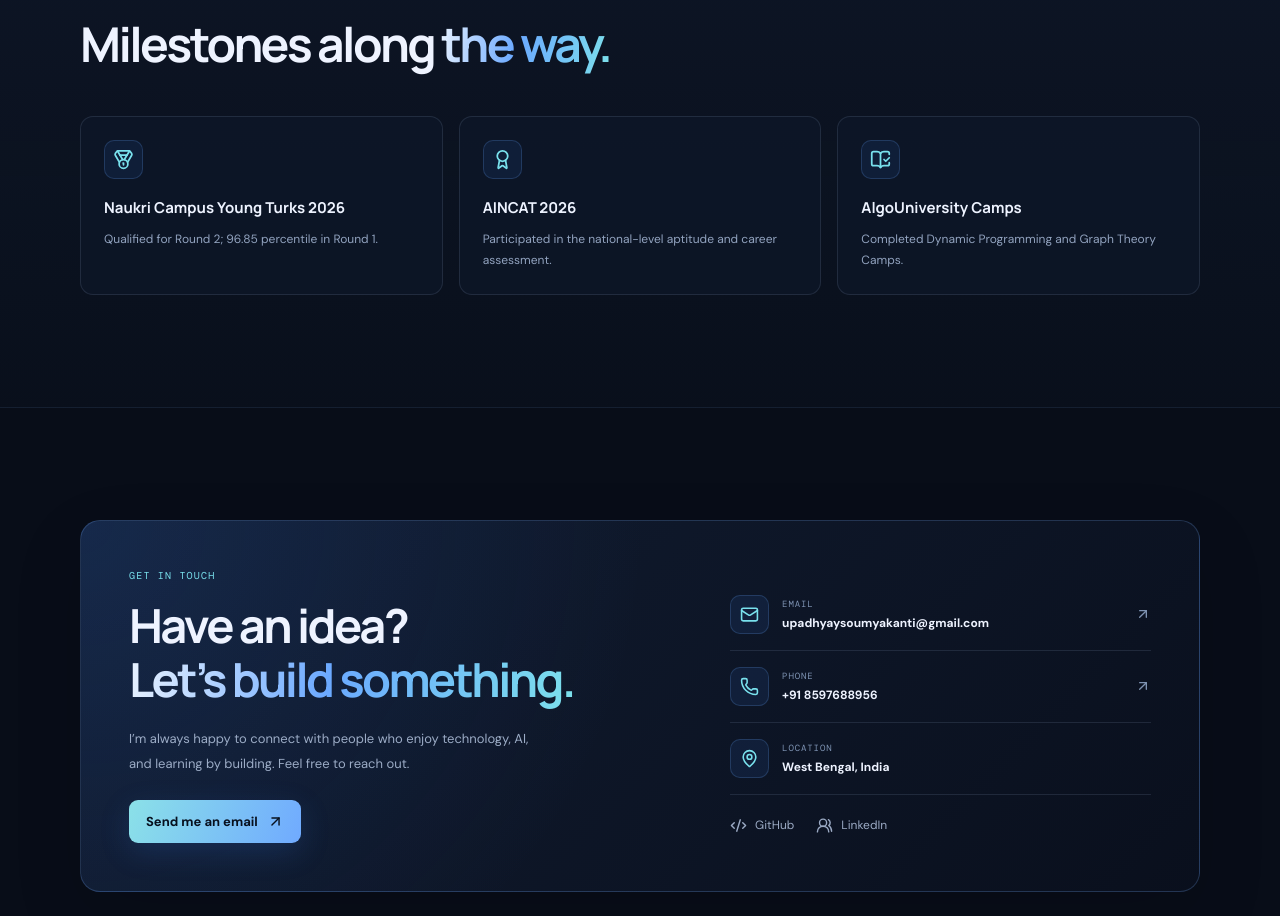
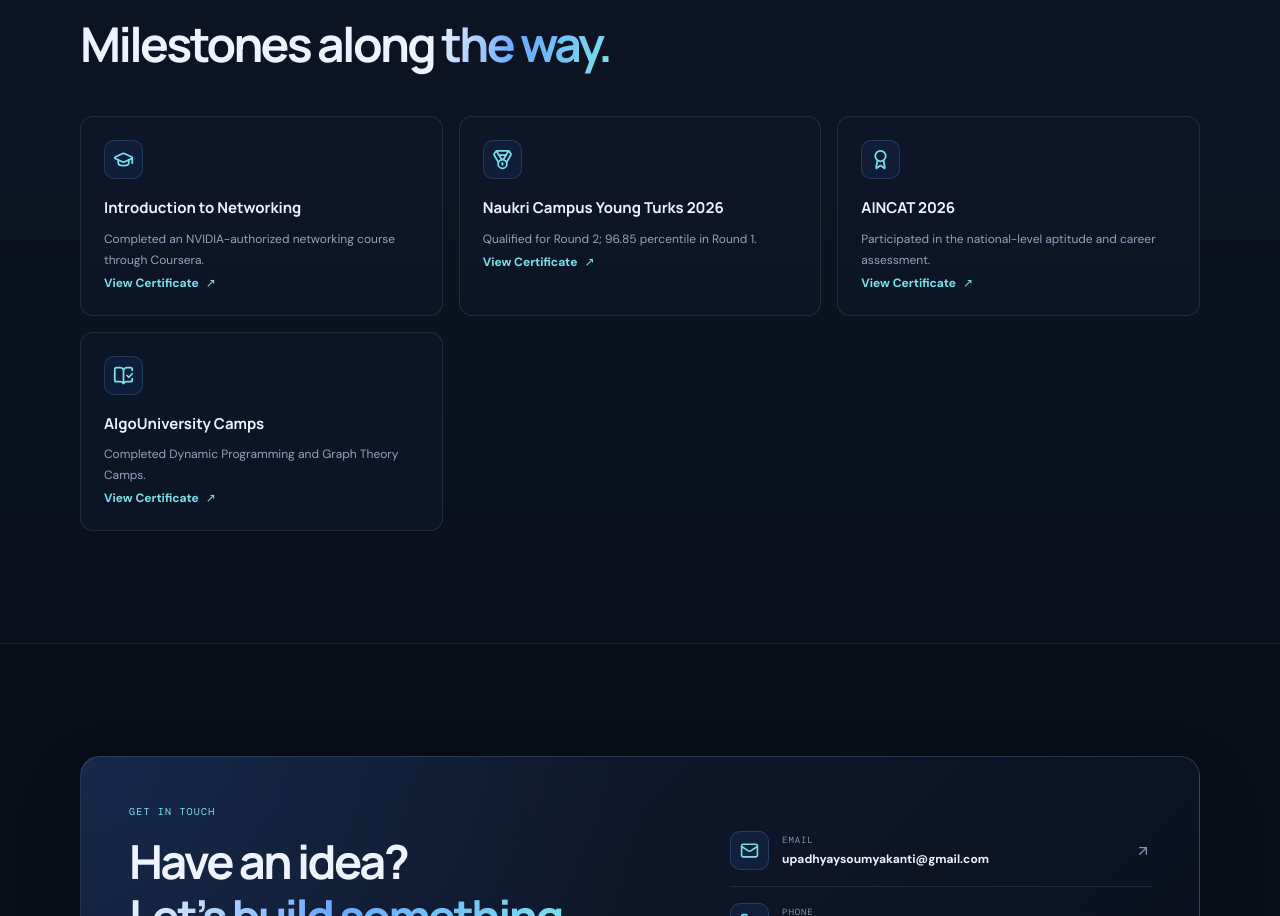
Before and after one commit to Soumyakanti343/Soumya_Kanti_Upadhyay_Portfolio, a React (Vite) app: page / in a window 1280 px wide. Shown: the part 5985-6901 px from the top of the page. Built offline with nearby package versions, Linux system fonts and the light colour scheme.

Commit message:
Add certificates to achievements in Achievements component

```diff
--- a/src/components/Achievements.jsx
+++ b/src/components/Achievements.jsx
@@ -1,18 +1,63 @@
-import { Award, BookOpenCheck, Medal } from 'lucide-react';
+import { Award, BookOpenCheck, Medal, GraduationCap } from 'lucide-react';
 
 const achievements = [
-  { icon: Medal, title: 'Naukri Campus Young Turks 2026', detail: 'Qualified for Round 2; 96.85 percentile in Round 1.' },
-  { icon: Award, title: 'AINCAT 2026', detail: 'Participated in the national-level aptitude and career assessment.' },
-  { icon: BookOpenCheck, title: 'AlgoUniversity Camps', detail: 'Completed Dynamic Programming and Graph Theory Camps.' }
+  {
+    icon: GraduationCap,
+    title: 'Introduction to Networking',
+    detail: 'Completed an NVIDIA-authorized networking course through Coursera.',
+    certificate: '/certificates/introduction-to-networking.pdf'
+  },
+  {
+    icon: Medal,
+    title: 'Naukri Campus Young Turks 2026',
+    detail: 'Qualified for Round 2; 96.85 percentile in Round 1.',
+    certificate: '/certificates/young-turks.pdf'
+  },
+  {
+    icon: Award,
+    title: 'AINCAT 2026',
+    detail: 'Participated in the national-level aptitude and career assessment.',
+    certificate: '/certificates/aincat.pdf'
+  },
+  {
+    icon: BookOpenCheck,
+    title: 'AlgoUniversity Camps',
+    detail: 'Completed Dynamic Programming and Graph Theory Camps.',
+    certificate: '/certificates/algouniversity.png'
+  }
 ];
 
 export default function Achievements() {
   return (
     <section className="section section-muted" id="achievements">
       <div className="container">
-        <div className="section-heading"><p className="section-kicker">07 / ACHIEVEMENTS & LEARNING</p><h2>Milestones along <span>the way.</span></h2></div>
+        <div className="section-heading">
+          <p className="section-kicker">07 / ACHIEVEMENTS & LEARNING</p>
+          <h2>Milestones along <span>the way.</span></h2>
+        </div>
+
         <div className="achievement-grid">
-          {achievements.map(({ icon: Icon, title, detail }) => <article className="achievement-card" key={title}><span className="achievement-icon"><Icon size={21} /></span><h3>{title}</h3><p>{detail}</p></article>)}
+          {achievements.map(({ icon: Icon, title, detail, certificate }) => (
+            <article className="achievement-card" key={title}>
+              <span className="achievement-icon">
+                <Icon size={21} />
+              </span>
+
+              <h3>{title}</h3>
+              <p>{detail}</p>
+
+              {certificate && (
+                <a
+                  className="text-link achievement-certificate"
+                  href={certificate}
+                  target="_blank"
+                  rel="noopener noreferrer"
+                >
+                  View Certificate <span>↗</span>
+                </a>
+              )}
+            </article>
+          ))}
         </div>
       </div>
     </section>
```
